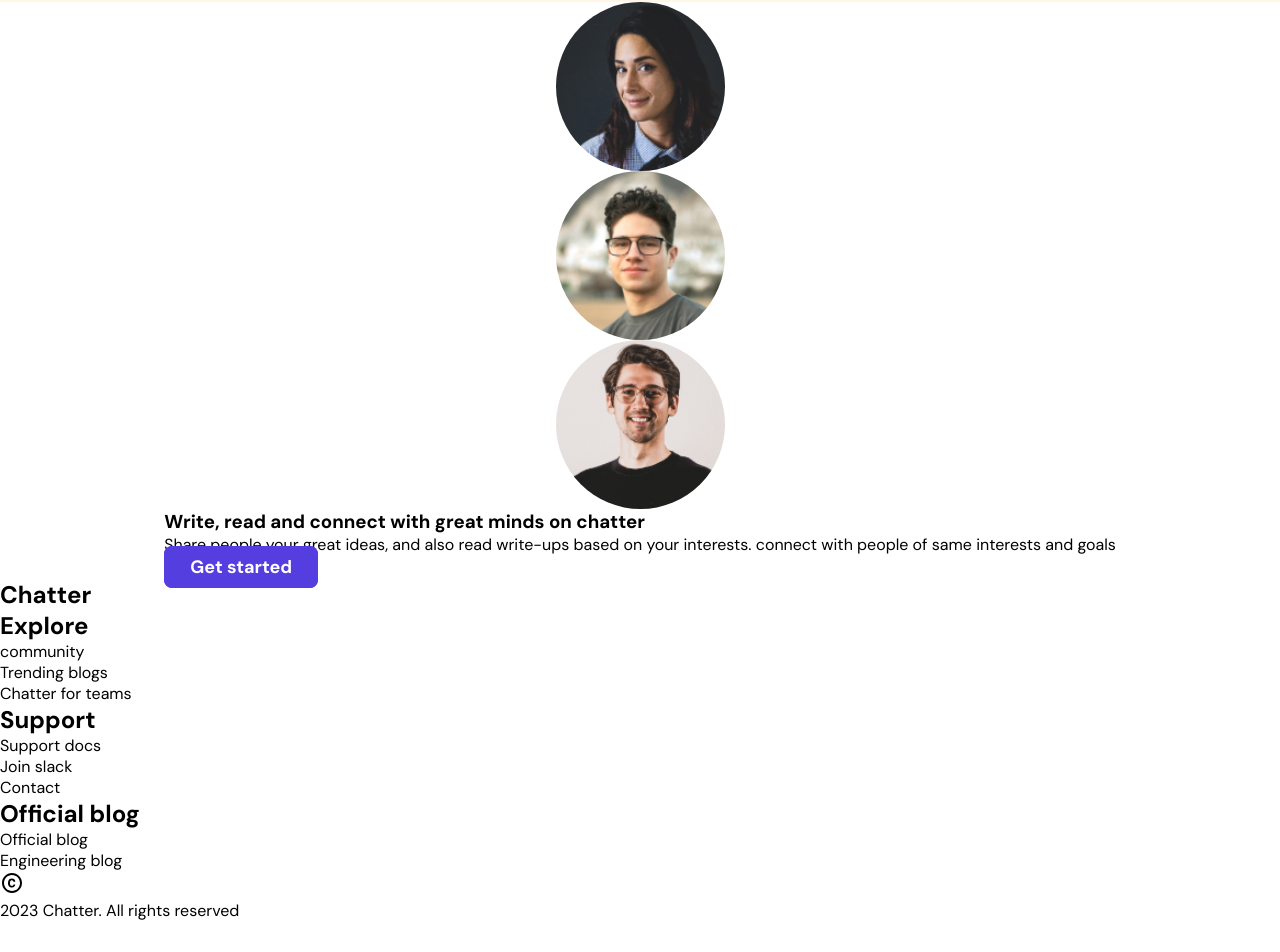
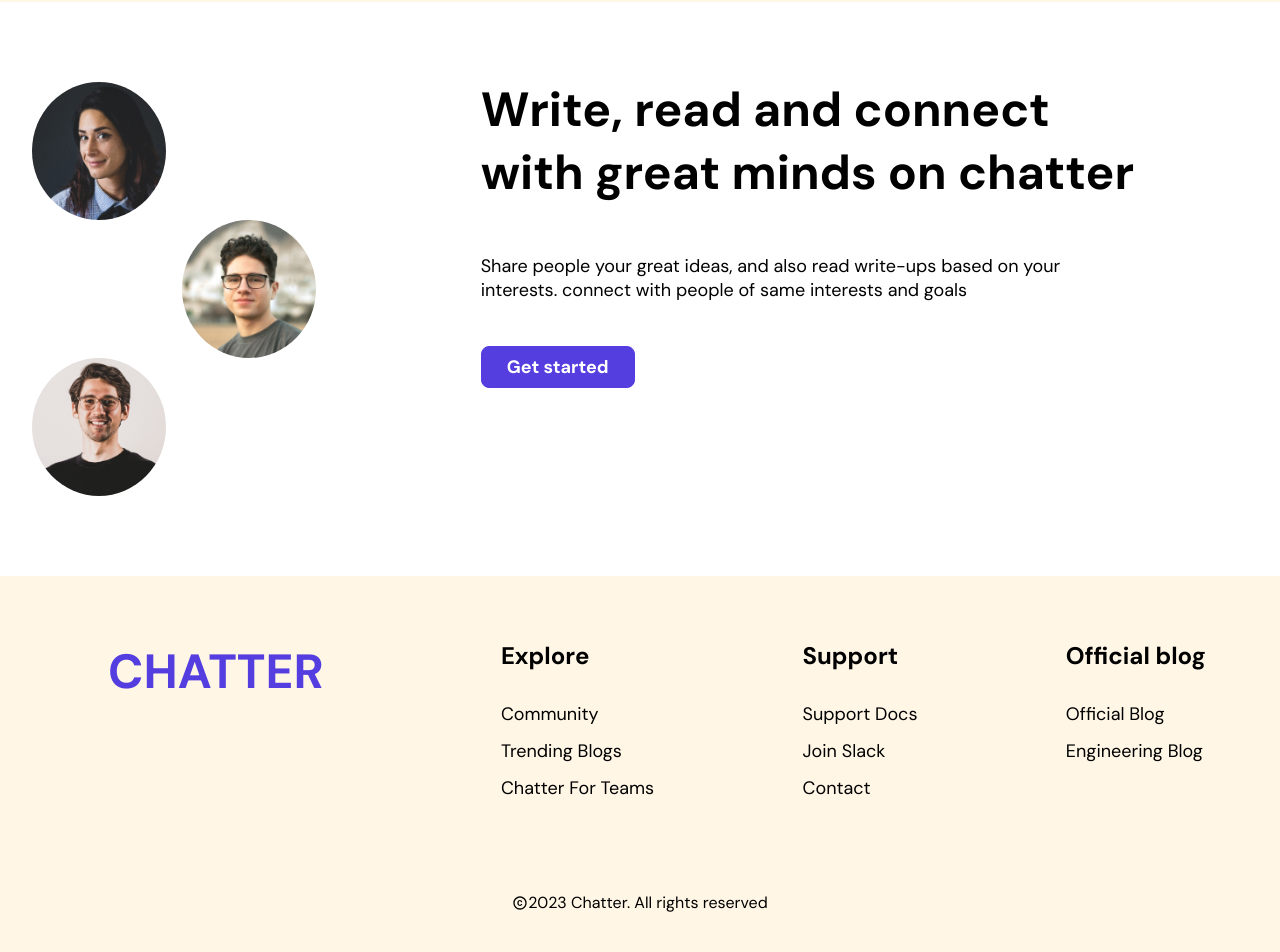
Before and after one commit to okhuaroboosayuki/chatter, a React (Create React App) app: page / in a window 1280 px wide. Shown: the part 2456-3408 px from the top of the page. Before the commit the page ends 3377 px from the top, so only its background shows below. Built offline with nearby package versions, Linux system fonts and the light colour scheme.

Commit message:
added styles for CTA & footer sections

```diff
--- a/src/styles/scss/landing-page.scss
+++ b/src/styles/scss/landing-page.scss
@@ -240,6 +240,10 @@ nav ul,
 
                 div {
                     article {
+                        h3 {
+                            margin-bottom: 1rem;
+                        }
+
                         p {
                             font-size: 18px;
                             width: 254px;
@@ -270,7 +274,7 @@ nav ul,
                 .icon {
                     background: rgba(214, 209, 248, 0.2);
                     border-radius: 50px;
-                    padding: 20px;
+                    padding: 30px;
                     display: flex;
                     align-items: center;
                     justify-content: center;
@@ -353,25 +357,21 @@ nav ul,
         align-items: center;
         justify-content: center;
 
+        .c_t_a-container {
+            width: 1287px;
+            display: flex;
+            justify-content: space-between;
+            padding: 3rem 0;
+
             .left {
                 flex: 1;
 
                 .c_t_a-images {
                     display: flex;
                     flex-direction: column;
-                align-items: center;
-
-                .image1,
-                .image2,
-                .image3 {
-                    background-position: center;
-                    background-repeat: no-repeat;
-                    background-size: cover;
-                    background-blend-mode: darken;
-                    border-radius: 50%;
-                    width: 169px;
-                    height: 169px;
-                }
+                    justify-content: center;
+                    width: 100%;
+                    padding: 2rem;
 
                     .image1 {
                         background-image: url(../../images/good-looking-woman.png);
@@ -379,16 +379,138 @@ nav ul,
 
                     .image2 {
                         background-image: url(../../images/man-with-glasses.png);
+                        left: 150px;
                     }
 
                     .image3 {
                         background-image: url(../../images/male-headshot-with-glasses.png);
+                    }
+
+                    .image1,
+                    .image2,
+                    .image3 {
+                        position: relative;
+                        background-position: center;
+                        background-repeat: no-repeat;
+                        background-size: cover;
+                        background-blend-mode: darken;
+                        border-radius: 50%;
+                        width: 134px;
+                        height: 138px;
                     }
                 }
             }
 
             .right {
                 flex: 2;
+                padding: 1.8rem 0;
+
+                article {
+                    display: flex;
+                    flex-direction: column;
+                    align-items: flex-start;
+                    justify-content: center;
+                    gap: 34px;
+                    margin-left: 54px;
+
+                    h3 {
+                        width: 655px;
+                        font-size: 48px;
+                        font-weight: 700;
+                        margin-bottom: 1rem;
+                    }
+
+                    p {
+                        width: 594px;
+                        font-size: 18px;
+                    }
+
+                    a {
+                        margin-top: 10px;
                     }
                 }
             }
+        }
+    }
+
+    //footer section
+    footer {
+        width: 100%;
+        background-color: rgba(255, 237, 204, 0.5);
+        display: flex;
+        flex-direction: column;
+        justify-content: center;
+        padding: 5rem 0;
+        height: 402px;
+
+        .footer_container {
+            display: flex;
+            width: 100%;
+
+            .left {
+                flex: 1;
+                position: relative;
+                left: 108px;
+
+                .logo {
+                    width: 214px;
+
+                    a {
+                        color: var(--btn-color);
+                        font-size: 48px;
+                        font-weight: 700;
+                        text-transform: uppercase;
+                    }
+                }
+            }
+
+            .right {
+                flex: 2;
+                display: flex;
+                justify-content: space-around;
+                z-index: 100;
+
+                & > div {
+                    display: flex;
+                    flex-direction: column;
+                    align-items: flex-start;
+                    gap: 15px;
+
+                    h2 {
+                        font-size: 24px;
+                        font-weight: 700;
+                        margin-bottom: 1rem;
+                    }
+
+                    .footer_links {
+                        li {
+                            font-size: 18px;
+                            text-transform: capitalize;
+                            margin-bottom: 0.8rem;
+
+                            a {
+                                &:hover {
+                                    color: var(--btn-color);
+                                }
+                            }
+                        }
+                    }
+                }
+            }
+        }
+
+        .footer_bottom{
+            width: 100%;
+            align-self: center;
+            display: flex;
+            align-items: center;
+            justify-content: center;
+            margin-top: 5rem;
+
+            svg{
+                font-size: 16px;
+                // margin-top: 3px;
+            }
+        }
+    }
+}
```
Lines whose indentation alone changed are shown as unchanged.
